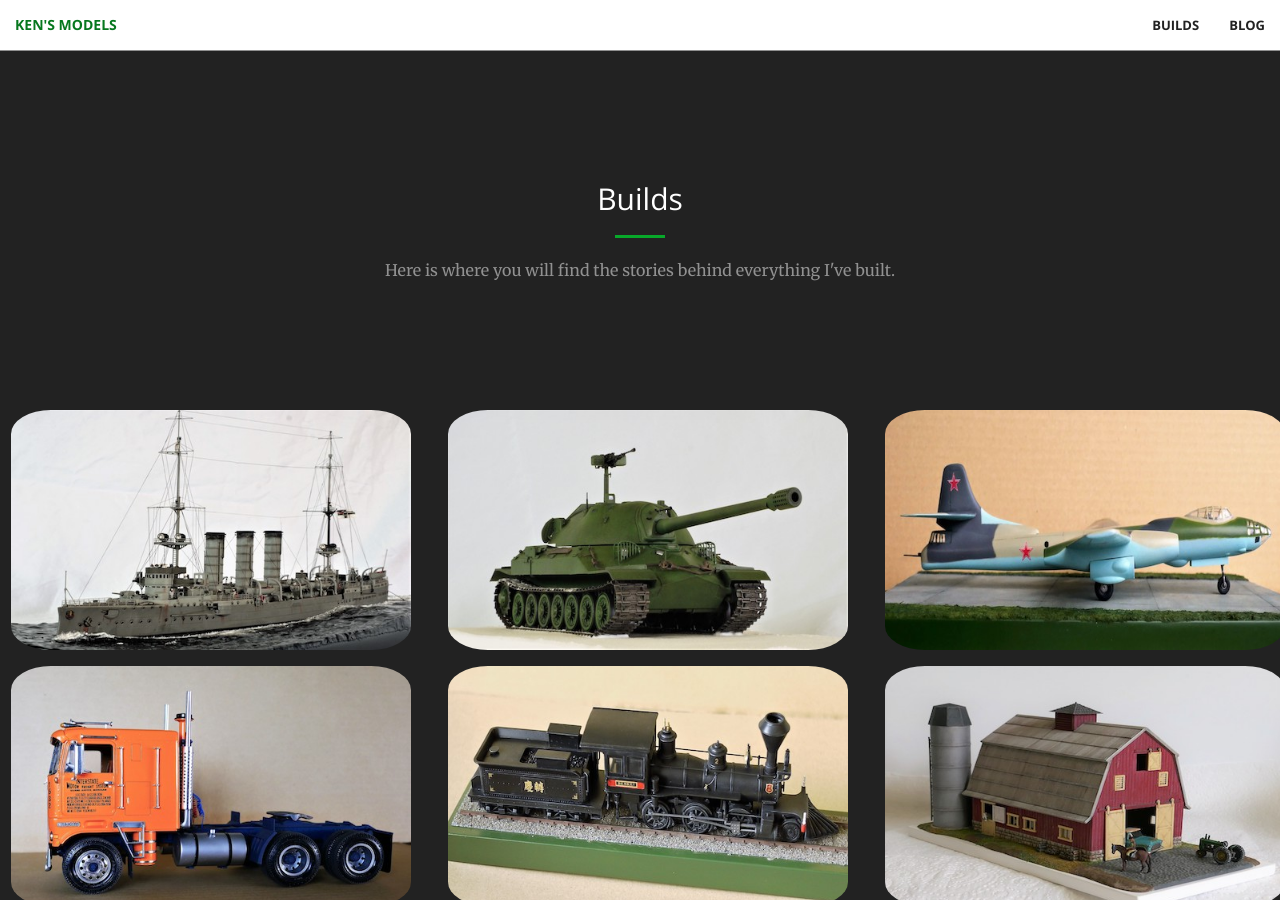
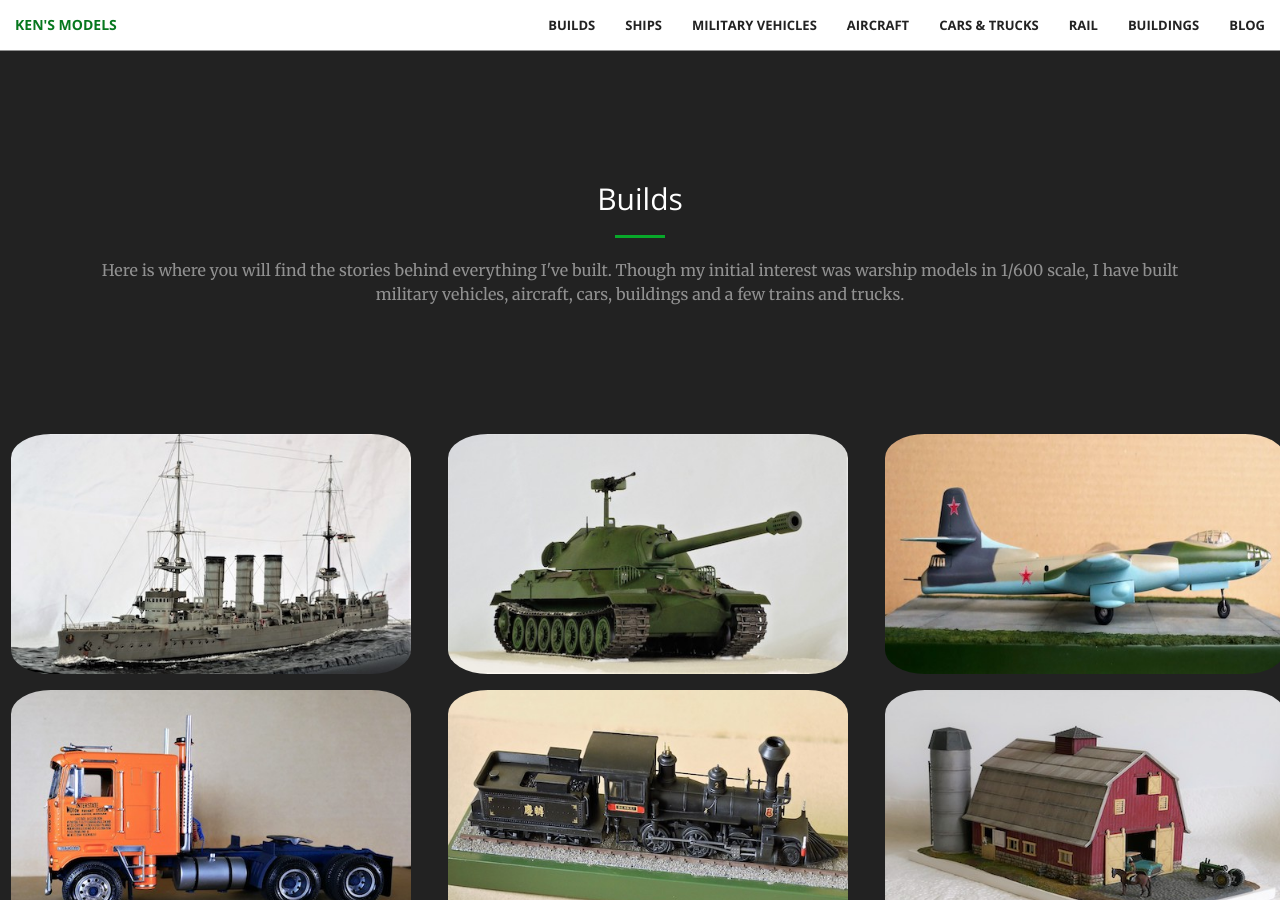
Before and after one commit to chrusty/kens-models.github.io, a Jekyll site: the page built from index.html, in a window 1280 px wide and 900 px high, scrolled down 868 px. Built offline with Jekyll 4.4.1, drawn with Linux system fonts in a browser that asks for light colours; nearby versions of some CDN libraries; library files that are not in the unit come from our copies.

Commit message:
A page for each collection

```diff
--- a/_config.yml
+++ b/_config.yml
@@ -1,4 +1,6 @@
 title: Ken's Models
+
+flickr_usernam: kens_models
 
 collections_dir: collections
 
@@ -11,6 +13,7 @@
     image: /img/collection-aircraft.jpg
     output: true
     position: 3
+    url: /aircraft.html
 
   buildings:
     builds: true
@@ -19,6 +22,7 @@
     image: /img/collection-buildings.jpg
     output: true
     position: 6
+    url: /buildings.html
 
   carsandtrucks:
     builds: true
@@ -27,6 +31,7 @@
     image: /img/collection-carsandtrucks.jpg
     output: true
     position: 4
+    url: /cars-and-trucks.html
 
   rail:
     builds: true
@@ -35,6 +40,7 @@
     image: /img/collection-rail.jpg
     output: true
     position: 5
+    url: /rail.html
 
   ships:
     builds: true
@@ -43,6 +49,7 @@
     image: /img/collection-ships.jpg
     output: true
     position: 1
+    url: /ships.html
 
   militaryvehicles:
     builds: true
@@ -51,6 +58,7 @@
     image: /img/collection-militaryvehicles.jpg
     output: true
     position: 2
+    url: /military-vehicles.html
 
 excerpt_separator: <!--more-->
 
--- a/_includes/builds.html
+++ b/_includes/builds.html
@@ -6,8 +6,18 @@
                 <div class="col-lg-12 text-center">
                     <h2 class="section-heading">Builds</h2>
                     <hr class="primary">
-                    <p class="text-muted">Here is where you will find the stories behind everything I've built.</p>
+                    <p class="text-muted">Here is where you will find the stories behind everything I've built. Though my initial interest was warship models in 1/600 scale, I have built military vehicles, aircraft, cars, buildings and a few trains and trucks.</p>
+                    <!-- <p class="text-muted">The scales I have mainly focused on are:</p> -->
                 </div>
+                <!-- <div class="col-lg-12 text-left">
+                    <ul>
+                        <li>1/600, 1/700, 1/350 & 1/72 for ships</li>
+                        <li>1/35 and 1/72 for military</li>
+                        <li>1/72 and 1/144 for aircraft</li>
+                        <li>1/24 & 1/25 for cars</li>
+                        <li>1/87 for buildings</li>
+                    </ul>
+                </div> -->
             </div>
         </div>
     </section>
--- a/_includes/nav.html
+++ b/_includes/nav.html
@@ -15,6 +15,13 @@
         <div class="collapse navbar-collapse" id="bs-example-navbar-collapse-1">
             <ul class="nav navbar-nav navbar-right">
                 <li><a class="page-scroll" href="/#builds">Builds</a></li>
+                {% assign collections = site.collections | sort: 'position' | where: 'builds', true %}
+
+                {% for collection in collections %}
+                <li><a class="page-scroll" href="{{ collection.url }}">{{ collection.display_name }}</a></li>
+
+
+                {% endfor %}
                 <li><a class="page-scroll" href="/#blog">Blog</a></li>
             </ul>
         </div>
--- /dev/null
+++ b/aircraft.html
@@ -0,0 +1,5 @@
+---
+layout: build-collection
+title: "Aircraft"
+scales: "1/72 and 1/144"
+---
--- /dev/null
+++ b/buildings.html
@@ -0,0 +1,5 @@
+---
+layout: build-collection
+title: "Buildings"
+scales: "1/87"
+---
--- /dev/null
+++ b/cars-and-trucks.html
@@ -0,0 +1,5 @@
+---
+layout: build-collection
+title: "Cars & Trucks"
+scales: "1/24 & 1/25"
+---
--- /dev/null
+++ b/military-vehicles.html
@@ -0,0 +1,5 @@
+---
+layout: build-collection
+title: "Military Vehicles"
+scales: "1/35, 1/72"
+---
--- /dev/null
+++ b/rail.html
@@ -0,0 +1,5 @@
+---
+layout: build-collection
+title: "Rail"
+scales: "1/600, 1/700, 1/350 & 1/72"
+---
--- /dev/null
+++ b/ships.html
@@ -0,0 +1,5 @@
+---
+layout: build-collection
+title: "Ships"
+scales: "1/600, 1/700, 1/350 & 1/72"
+---
```
Also changed, not shown: _layouts/build-collection.html (added, +26 -0 lines).
